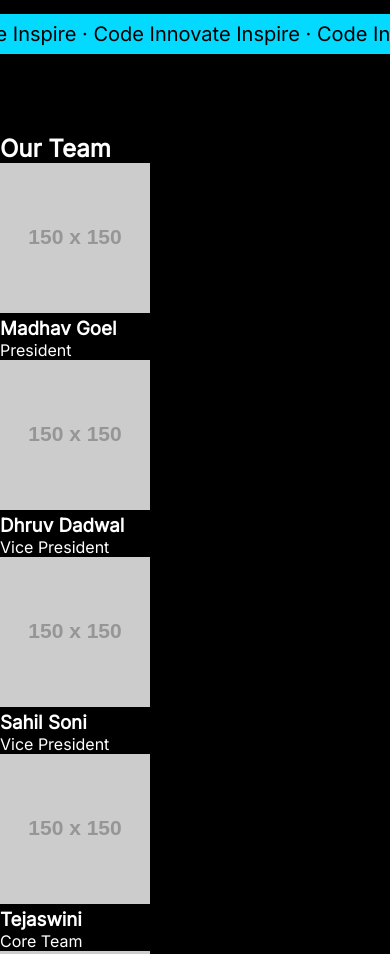
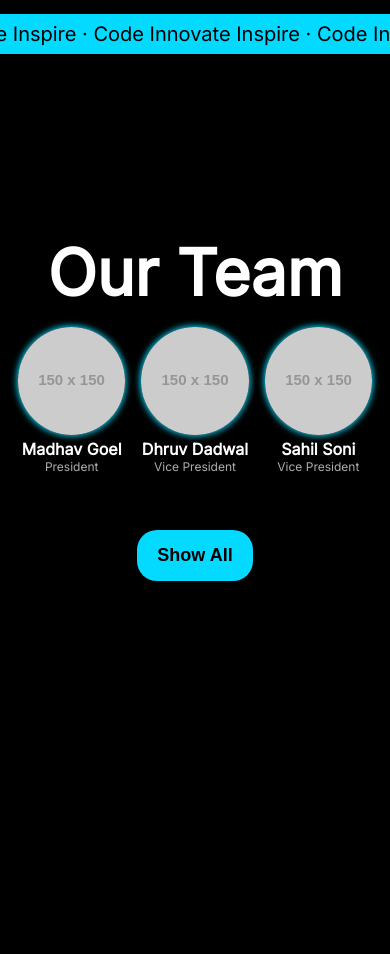
Before and after one commit to ManasJhaMJ/mrsdc, a plain HTML site: page index.html in a window 390 px wide. Shown: the part 3640-4594 px from the top of the page. After the commit the page ends 4321 px from the top, so only its background shows below. Drawn offline with Linux system fonts and the light colour scheme; placeholder pictures from the web are drawn by us; a web font is replaced by a local one.

Commit message:
Update styles for smooth scrolling, team section, and responsive design

```diff
--- a/style.css
+++ b/style.css
@@ -4,6 +4,10 @@
   margin: 0;
   padding: 0;
   font-family: "Inter", sans-serif;
+}
+
+html {
+  scroll-behavior: smooth;
 }
 
 body {
@@ -119,11 +123,11 @@ nav {
   font-weight: 600;
   font-size: large;
   border: none;
-  transition: 0.5s ease-in-out;
+  transition: 0.3s ease-in-out;
 }
 
 .hero-btn:hover {
-  transform: scale(1.1);
+  transform: scale(1.07);
 }
 
 .hero {
@@ -220,8 +224,49 @@ nav {
   }
 }
 
-.scrolling-text:hover {
+/* .scrolling-text:hover {
   animation-play-state: paused;
+} */
+
+#team {
+  padding: 200px 100px;
+  text-align: center;
+}
+
+#team h1 {
+  text-align: center;
+  font-size: 3rem;
+  font-weight: 600;
+  margin-bottom: 0.5rem;
+  padding: 0 20px;
+}
+
+.team-container {
+  display: flex;
+  justify-content: center;
+}
+
+.team-card {
+  width: 300px;
+  margin: 20px;
+  text-align: center;
+  box-shadow: 0 4px 8px 0 rgba(0, 0, 0, 0.2);
+  transition: 0.3s;
+}
+
+.team-card:hover {
+  transform: scale(1.05);
+}
+
+.team-card img {
+  width: 100%;
+  height: auto;
+  border-radius: 50%;
+  box-shadow: #04d9ff 0px 0px 6px 1px;
+}
+
+#more {
+  display: none;
 }
 
 @media only screen and (max-width: 426px) {
@@ -301,4 +346,35 @@ nav {
   .lg-about {
     display: none;
   }
+
+  #team {
+    padding: 100px 10px;
+    text-align: center;
+  }
+
+  #team h1 {
+    text-align: center;
+    font-size: 4rem;
+    font-weight: 600;
+    margin-bottom: 0.5rem;
+    padding: 0 20px;
+  }
+
+  #team h3 {
+    font-size: 16px;
+    font-weight: 600;
+  }
+
+  #team p {
+    font-size: 12px;
+    margin-bottom: 1rem;
+    color: rgb(177, 171, 171);
+    font-weight: 400;
+  }
+
+  .team-card {
+    width: 100%;
+    margin: 8px;
+    transition: 0.3s;
+  }
 }
```
